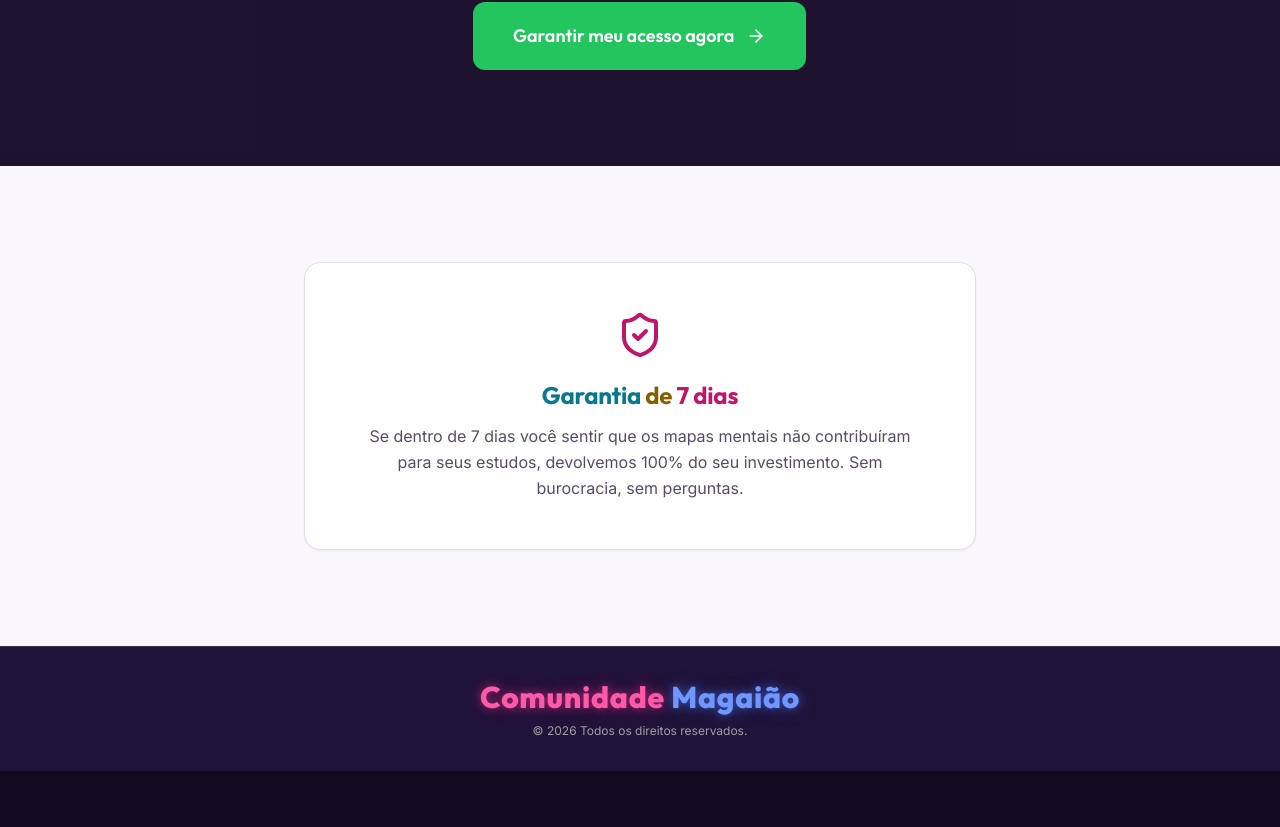
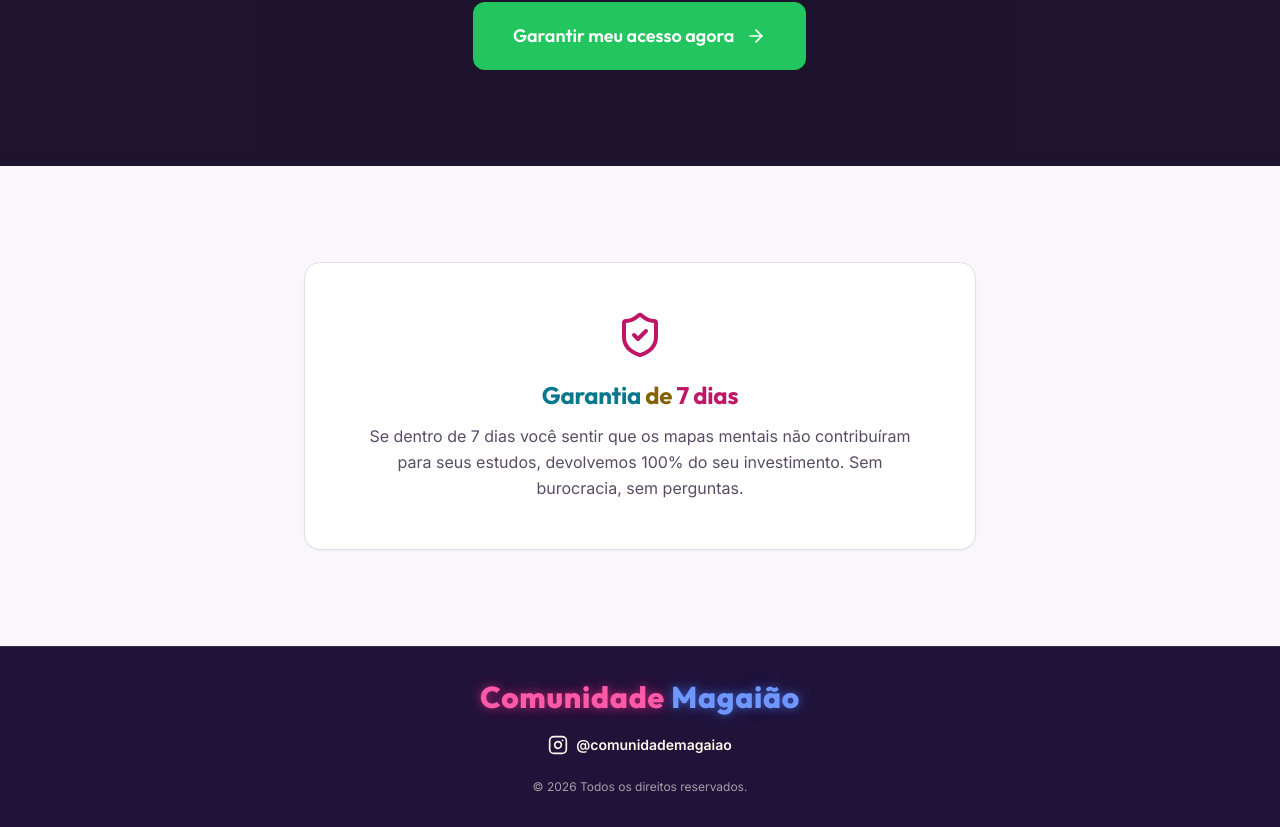
Before and after one commit to jnxaceleradora/comunidademagaiao, a React (Vite) app: page / in a window 1280 px wide. Shown: the part 9247-10074 px from the top of the page. Before the commit the page ends 10018 px from the top, so only its background shows below. Built offline with nearby package versions, Linux system fonts and the light colour scheme; the HTML template or start-up script is replaced by a standard one.

Commit message:
Add clickable Instagram profile to footer

```diff
--- a/src/components/FooterSection.tsx
+++ b/src/components/FooterSection.tsx
@@ -1,3 +1,5 @@
+import { Instagram } from "lucide-react";
+
 const FooterSection = () => {
   return (
     <footer className="bg-secondary text-secondary-foreground/60 py-8 px-6 border-t border-border">
@@ -6,6 +8,16 @@ const FooterSection = () => {
           <span className="text-neon-pink">Comunidade</span>{' '}
           <span className="text-neon-blue">Magaião</span>
         </p>
+        <a
+          href="https://www.instagram.com/comunidademagaiao?stkn=MXFvd3d5N3M4N2x3Mw%3D%3D&utm_source=qr"
+          target="_blank"
+          rel="noopener noreferrer"
+          aria-label="Instagram @comunidademagaiao (abre em nova aba)"
+          className="mb-3 inline-flex min-h-11 items-center gap-2 rounded-md px-2 text-sm font-semibold text-secondary-foreground transition-colors hover:text-primary hover:underline focus-visible:outline-none focus-visible:ring-2 focus-visible:ring-primary"
+        >
+          <Instagram className="h-5 w-5" aria-hidden="true" />
+          <span>@comunidademagaiao</span>
+        </a>
         <p className="text-xs">
           © {new Date().getFullYear()} Todos os direitos reservados.
         </p>
```
